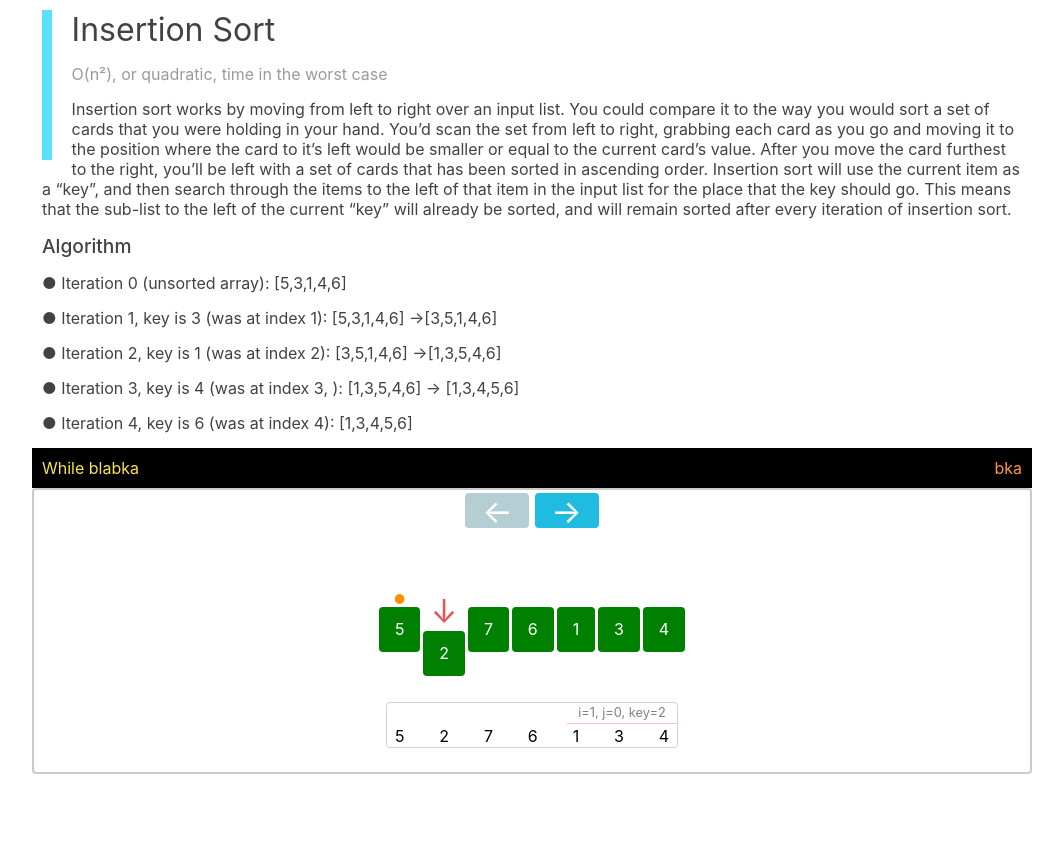
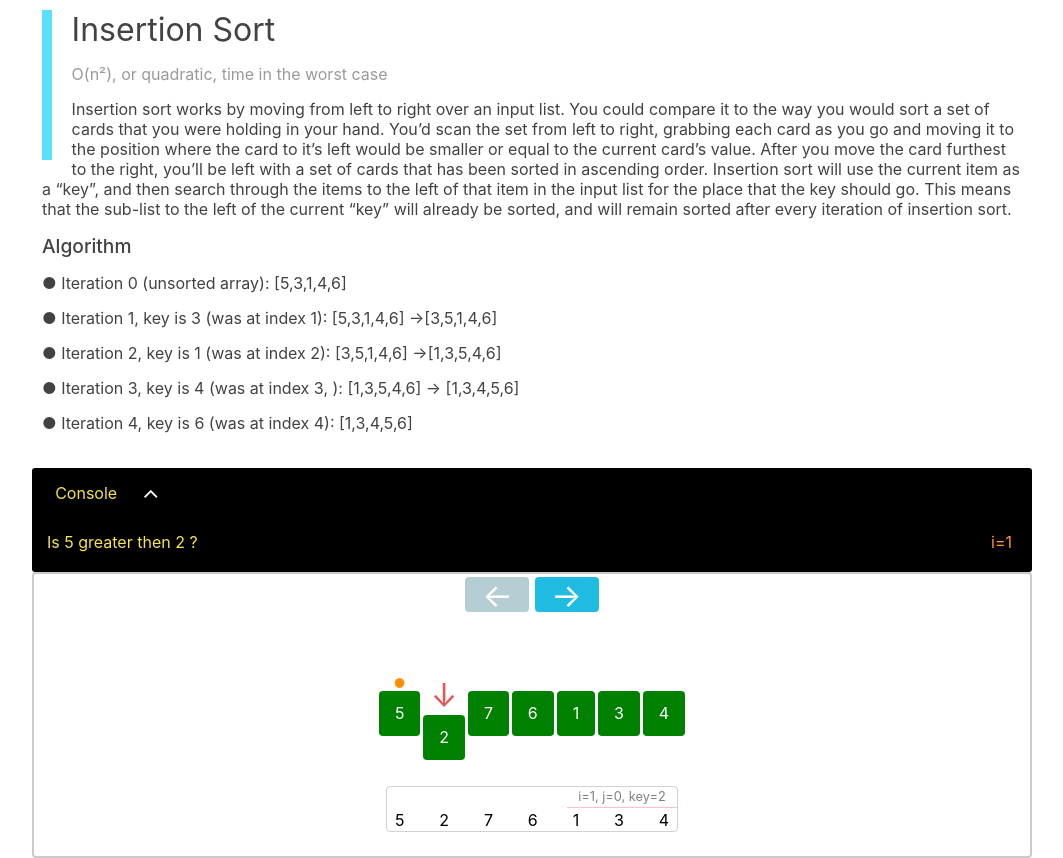
Before and after one commit to AlexFox1777/TypeScript-Handbook, a React app: page / in a window 1280 px wide. Shown: the whole page, without its empty margins (108-1171 px from the left). Before the commit the page ends 810 px from the top, so only its background shows below. Built offline with nearby package versions, Linux system fonts and the light colour scheme.

Commit message:
display context in progress

```diff
--- a/src/components/contexts/displayContext.tsx
+++ b/src/components/contexts/displayContext.tsx
@@ -1,10 +1,46 @@
-import { createContext } from "react";
+import React, { useState } from "react";
+import { createContext, FunctionComponent } from "react";
 type Props = {
-    displayData: string;
-    setDisplayData: (display: string) => void;
+    displayData: [string, string];
+    setDisplayData: (display: [string, string]) => void;
+    displayHistory: [[string, string]];
+    pushDisplayHistory: (newData: [string, string]) => void;
+    popDisplayHistory: () => void;
     inputData: Array<number>;
     setInputData: (input: Array<number>) => void;
 };
 export const DisplayContext = createContext<Props | undefined>(undefined);
 export const Provider = DisplayContext.Provider;
 export const Consumer = DisplayContext.Consumer;
+
+export const DisplayProvider: FunctionComponent = ({ children }) => {
+    const [displayData, setDisplay] = useState<[string, string]>(["", ""]);
+    const [inputData, setInput] = useState<Array<number>>([]);
+    const [displayHistory, setDisplayHistory] = useState<[["", ""]]>([
+        ["", ""],
+    ]);
+
+    const setDisplayData = (display: [string, string]) => setDisplay(display);
+    const setInputData = (input: Array<number>) => setInput(input);
+
+    const pushDisplayHistory = (newData: [string, string]) =>
+        setDisplayHistory((prev) => [newData, ...prev]);
+    const popDisplayHistory = () =>
+        setDisplayHistory((prev) => [...prev?.slice(1, prev.length)]);
+
+    return (
+        <Provider
+            value={{
+                displayData,
+                setDisplayData,
+                inputData,
+                setInputData,
+                displayHistory,
+                pushDisplayHistory,
+                popDisplayHistory,
+            }}
+        >
+            {children}
+        </Provider>
+    );
+};
--- a/src/components/display/Display.tsx
+++ b/src/components/display/Display.tsx
@@ -1,29 +1,108 @@
-import React, { FunctionComponent, useContext } from "react";
+import React, { FunctionComponent, useContext, useState } from "react";
 import styled from "styled-components";
 import Typography from "../typography/Typography";
+import { DisplayContext } from "../contexts/DisplayContext";
 
 type Props = {
-    message: string;
+    message1: string;
+    message2: string;
 };
 
 const Display: FunctionComponent<Partial<Props>> = ({
-    message = "While blabka",
+    message1 = "",
+    message2 = "",
 }) => {
+    const context = useContext(DisplayContext);
+    const [isOpen, setIsOpen] = useState(true);
+
+    const controlTab = () => {
+        setIsOpen((prev) => !prev);
+    };
+
     return (
         <Root>
-            <Typography color="#f7e34f">{message}</Typography>
-            <Typography color="#ff9538">bka</Typography>
+            <div className={`content ${isOpen ? " content-open" : " "}`}>
+                <div onClick={() => controlTab()} className="angle-container">
+                    <Typography color="#f7e34f" className="title">
+                        Console
+                    </Typography>
+                    <i
+                        className={`fa fa-angle-down ${
+                            isOpen ? " fa fa-angle-rotate" : ""
+                        }`}
+                    ></i>
+                </div>
+                <div
+                    className={`content-text ${
+                        isOpen ? " content-text-open" : " "
+                    }`}
+                >
+                    <Typography color="#f7e34f">
+                        {message1.length > 0
+                            ? message1
+                            : context?.displayData[0]}
+                    </Typography>
+                    <Typography color="#ff9538">
+                        {message2.length > 0
+                            ? message2
+                            : context?.displayData[1]}
+                    </Typography>
+                </div>
+            </div>
         </Root>
     );
 };
 
 const Root = styled.div`
-    display: flex;
-    justify-content: space-between;
-    background: black;
-    color: white;
     width: 100%;
-    padding: 10px;
+    position: relative;
+    margin-top: 35px;
+    .angle-container {
+        cursor: pointer;
+        width: 130px;
+        display: flex;
+        justify-content: space-around;
+        border-top-left-radius: 4px;
+        border-top-right-radius: 4px;
+        background: black;
+        padding: 5px 0 5px 0;
+    }
+    .fa-angle-down {
+        font-size: 1.5rem;
+        transition: all 0.6s cubic-bezier(0.08, 1.09, 0.32, 1.275);
+        color: rgba(255, 255, 255, 1);
+    }
+    .fa-angle-rotate {
+        transform: rotate(180deg);
+    }
+    .content {
+        color: rgba(73, 73, 73, 0.699);
+        transform: translateY(-20px);
+        height: 12px;
+        border-radius: 3px;
+        transition: all 200ms cubic-bezier(0.6, -0.28, 0.735, 0.045);
+    }
+    .content-open {
+        padding: 10px;
+        color: white;
+        background: black;
+        transform: translateY(0px);
+        height: 100%;
+        transition: all 350ms cubic-bezier(0.08, 1.09, 0.32, 1.275);
+    }
+    .content-text {
+        padding: 20px 10px 10px 5px;
+        visibility: hidden;
+        opacity: 0;
+        transition: all 0.2s ease-in;
+        display: flex;
+        justify-content: space-between;
+    }
+    .content-text-open {
+        visibility: visible;
+        opacity: 1;
+        transition: all 0.8s ease-in;
+    }
 `;
 
 // #f7e34f
--- a/src/components/sorting/iterative_sorting/insertion_sort/InsertionSort.tsx
+++ b/src/components/sorting/iterative_sorting/insertion_sort/InsertionSort.tsx
@@ -1,4 +1,9 @@
-import React, { FunctionComponent, useState, useContext } from "react";
+import React, {
+    FunctionComponent,
+    useState,
+    useContext,
+    useEffect,
+} from "react";
 import NumberHolder from "../../../number-holder/NumberHolder";
 import styled from "styled-components";
 import History from "../../../history/History";
@@ -17,25 +22,33 @@ const InsertionSort: FunctionComponent<Partial<Props>> = ({
         `i=1, j=0, key=${numbers[1]}`,
     ]);
     const [iter, setIter] = useState({ i: 1, j: 0, key: numbers[1] });
+
     const payload = useContext(DisplayContext);
 
-    let insertionSort = (
-        arr: Array<{ number: number; state: "current" | "previous" | "x" }>
-    ) => {
-        let inputArr = arr.slice();
-        let length = inputArr.length;
-        for (let i = 1; i < length; i++) {
-            let key = inputArr[i].number;
-            inputArr[i].state = "current";
-            let j = i - 1;
-            while (j >= 0 && inputArr[j].number > key) {
-                inputArr[j + 1].number = inputArr[j].number;
-                j = j - 1;
-            }
-            inputArr[j + 1].number = key;
-            inputArr[j + 1].state = "previous";
+    useEffect(() => {
+        if (iter.j >= 0 && nms[iter.j] > iter.key) {
+            payload?.setDisplayData([
+                `Is ${nms[iter.j]} greater then ${iter.key} ?`,
+                `i=${iter.i}`,
+            ]);
         }
-        return inputArr;
+    }, []);
+
+    const setDisplay = (i: number, j: number, key: number) => {
+        if (j >= 0 && nms[j] > key) {
+            payload?.setDisplayData([
+                `While ${nms[j]} is greater then ${key} ==> put ${nms[j]} on ${
+                    j + 1
+                } array index`,
+                `i=${i}`,
+            ]);
+        } else {
+            let display1 = key
+                ? `==> Put ${key} on ${j + 1} array index`
+                : "SORTED";
+            let display2 = key ? `i=${i}` : "";
+            payload?.setDisplayData([display1, display2]);
+        }
     };
 
     let iSNext = (arr: Array<number>) => {
@@ -47,12 +60,9 @@ const InsertionSort: FunctionComponent<Partial<Props>> = ({
             if (j >= 0 && inputArr[j] > key) {
                 inputArr[j + 1] = inputArr[j];
                 setIter({ ...iter, j: j - 1 });
-
                 let iterInfo = `i=${i}, j=${j - 1}, key=${key}`;
                 setInfo((prev) => [iterInfo, ...info]);
-                payload?.setDisplayData(
-                    `While ${inputArr[j]} is greater then ${key}`
-                );
+                setDisplay(i, j - 1, key);
             } else {
                 inputArr[j + 1] = key;
                 setIter({
@@ -65,6 +75,7 @@ const InsertionSort: FunctionComponent<Partial<Props>> = ({
                     ? `i=${i + 1}, j=${i}, key=${numbers[i + 1]}`
                     : "sorted";
                 setInfo((prev) => [iterInfo, ...info]);
+                setDisplay(i + 1, i, numbers[i + 1]);
             }
             setHistory((prev) => [[...inputArr], ...prev]);
         }
--- a/src/components/sorting/iterative_sorting/insertion_sort/PageDescription.tsx
+++ b/src/components/sorting/iterative_sorting/insertion_sort/PageDescription.tsx
@@ -1,33 +1,28 @@
-import React, { FunctionComponent, useState, useContext } from "react";
+import React, {
+    FunctionComponent,
+    useState,
+    useContext,
+    useReducer,
+} from "react";
 import Description from "../../../description/Description";
 import InsertionSort from "./InsertionSort";
-import { Provider, DisplayContext } from "../../../contexts/DisplayContext";
+import { Provider, DisplayProvider } from "../../../contexts/DisplayContext";
 import Display from "../../../display/Display";
 
 const PageDescrioption: FunctionComponent = () => {
-    const [displayData, setData] = useState("");
-    const [inputData, setInputData] = useState<Array<number>>([]);
-    const payload = useContext(DisplayContext);
-
-    const setDisplayData = (message: string) => {
-        setData(message);
-    };
-
     return (
-        <Provider
-            value={{ displayData, setDisplayData, inputData, setInputData }}
-        >
+        <DisplayProvider>
             <Description
                 title={INSERTION_SORT.title}
                 description={INSERTION_SORT.description}
                 complexity={INSERTION_SORT.complexity}
                 algorithm={INSERTION_SORT.algorithm}
             />
-            <Display message={payload?.displayData} />
+            <Display />
             {/* Algorithm component */}
             <InsertionSort />
             {/* History */}
-        </Provider>
+        </DisplayProvider>
     );
 };
 const INSERTION_SORT = {
--- a/src/index.html
+++ b/src/index.html
@@ -3,6 +3,10 @@
     <head>
         <meta charset="UTF-8" />
         <meta name="viewport" content="width=device-width, initial-scale=1.0" />
+        <link
+            rel="stylesheet"
+            href="https://cdnjs.cloudflare.com/ajax/libs/font-awesome/4.7.0/css/font-awesome.min.css"
+        />
         <title>Document</title>
     </head>
     <body>
```
